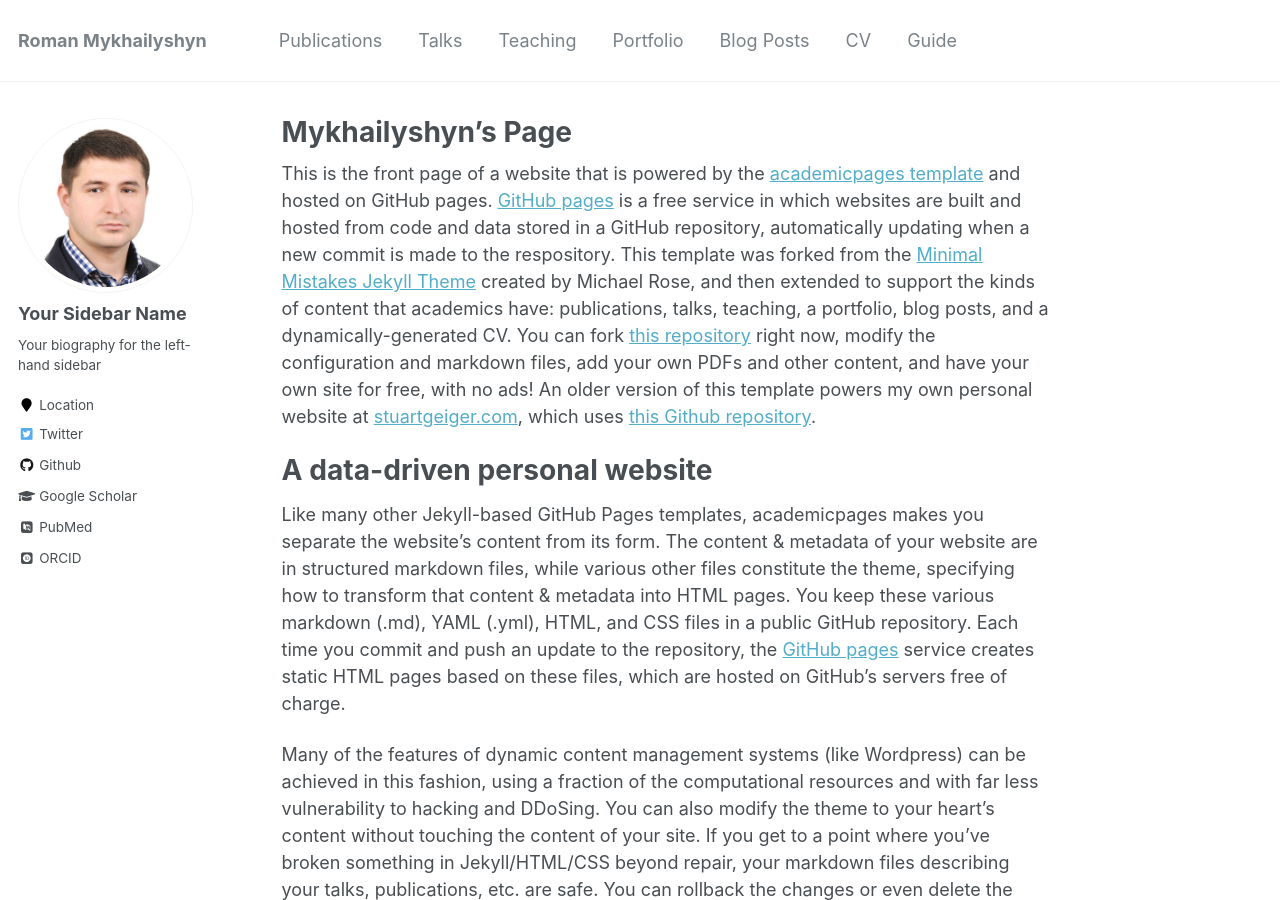
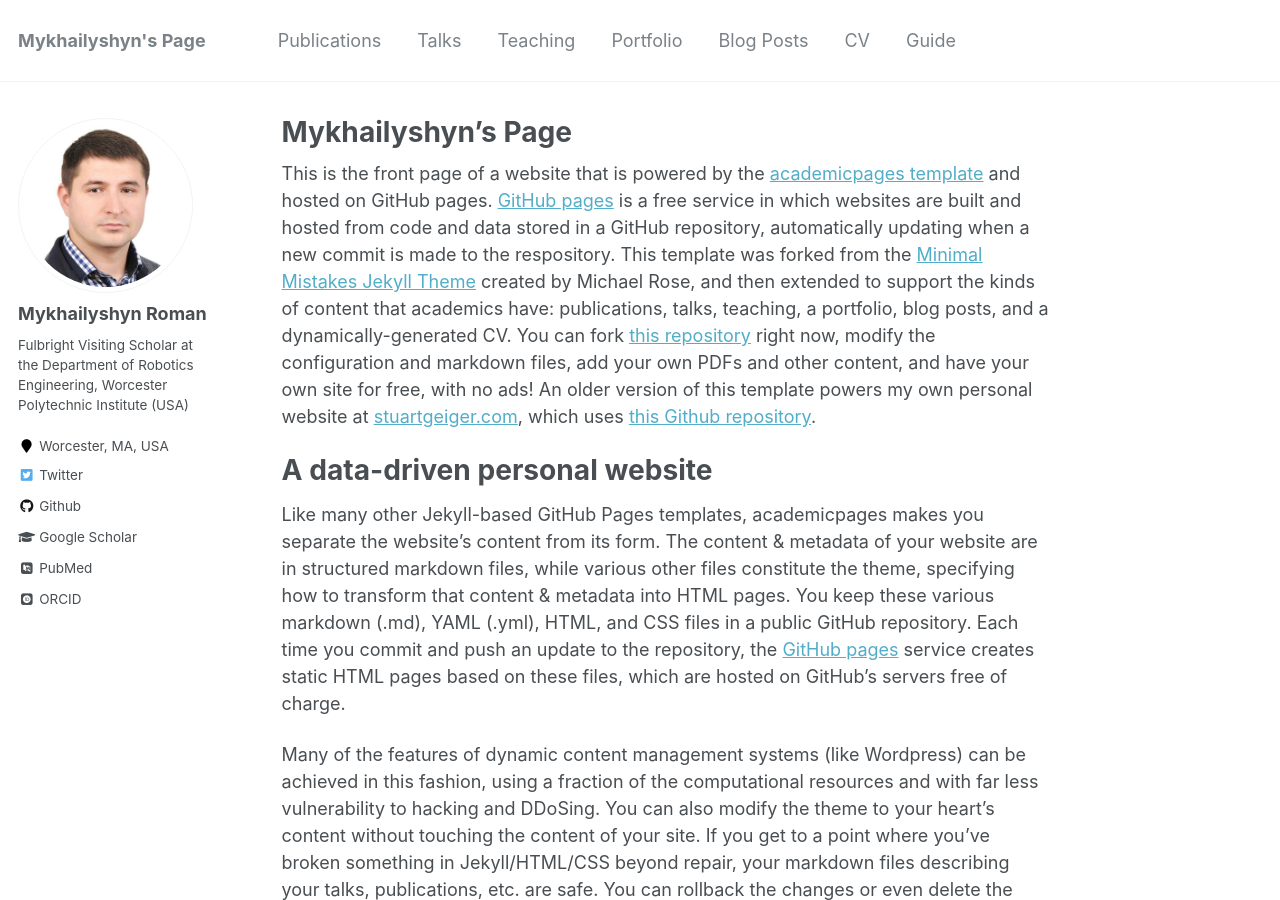
Before and after one commit to RomanMykhailyshyn/RomanMykhailyshyn.github.io, a Jekyll site: the page built from _pages/about.md, in a window 1280 px wide and 900 px high. Built offline with Jekyll 4.4.1, drawn with Linux system fonts in a browser that asks for light colours; some web fonts are replaced.

Commit message:
Update _config.yml

```diff
--- a/_config.yml
+++ b/_config.yml
@@ -7,7 +7,7 @@
 
 # Site Settings
 locale                   : "en-US"
-title                    : "Roman Mykhailyshyn"
+title                    : "Mykhailyshyn's Page"
 title_separator          : "-"
 name                     : &name "Roman Mykhailyshyn"
 description              : &description "personal description"
@@ -80,10 +80,10 @@ analytics:
 
 # Site Author
 author:
-  name             : "Your Sidebar Name"
+  name             : "Mykhailyshyn Roman"
   avatar           : "profile.png"
-  bio              : "Your biography for the left-hand sidebar"
-  location         : "Location"
+  bio              : "Fulbright Visiting Scholar at the Department of Robotics Engineering, Worcester Polytechnic Institute (USA)"
+  location         : "Worcester, MA, USA"
   employer         :
   pubmed           : "https://www.ncbi.nlm.nih.gov/pubmed/?term=john+snow"
   googlescholar    : "http://yourfullgooglescholarurl.com"
```
